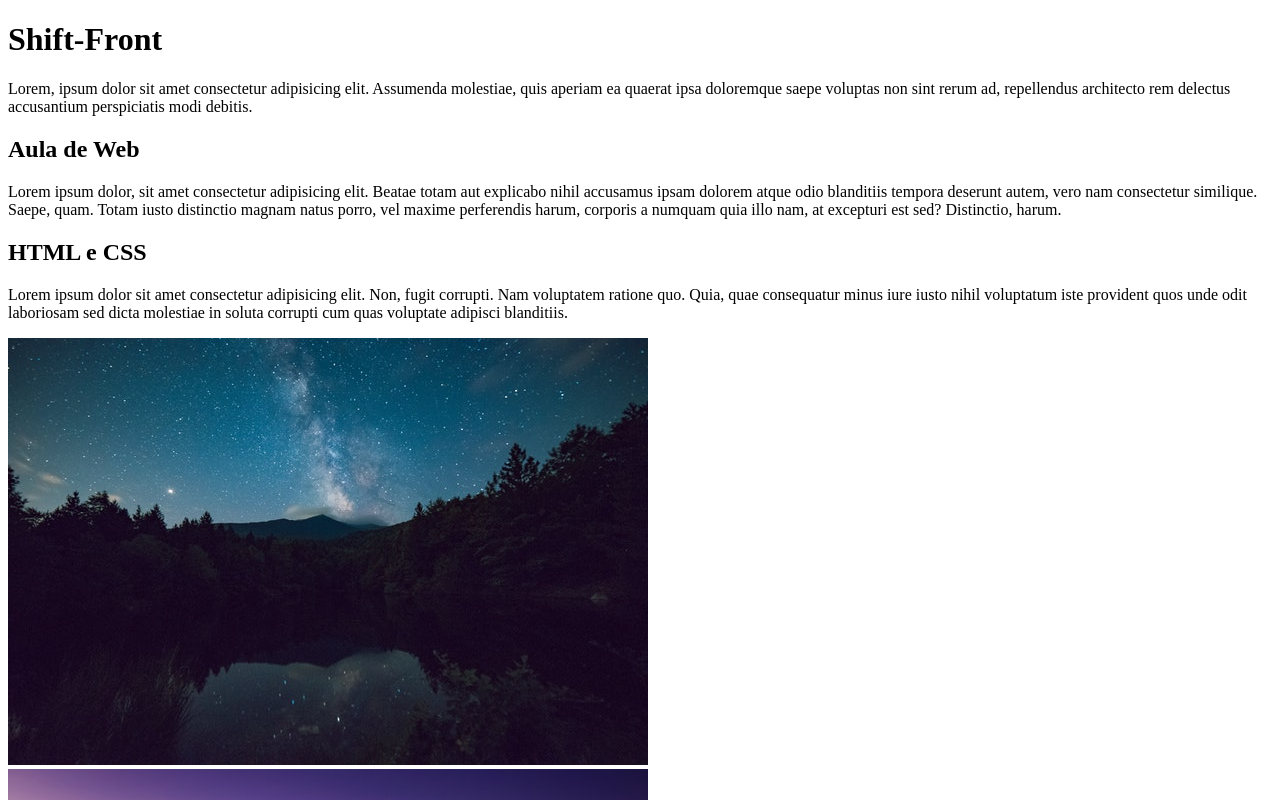
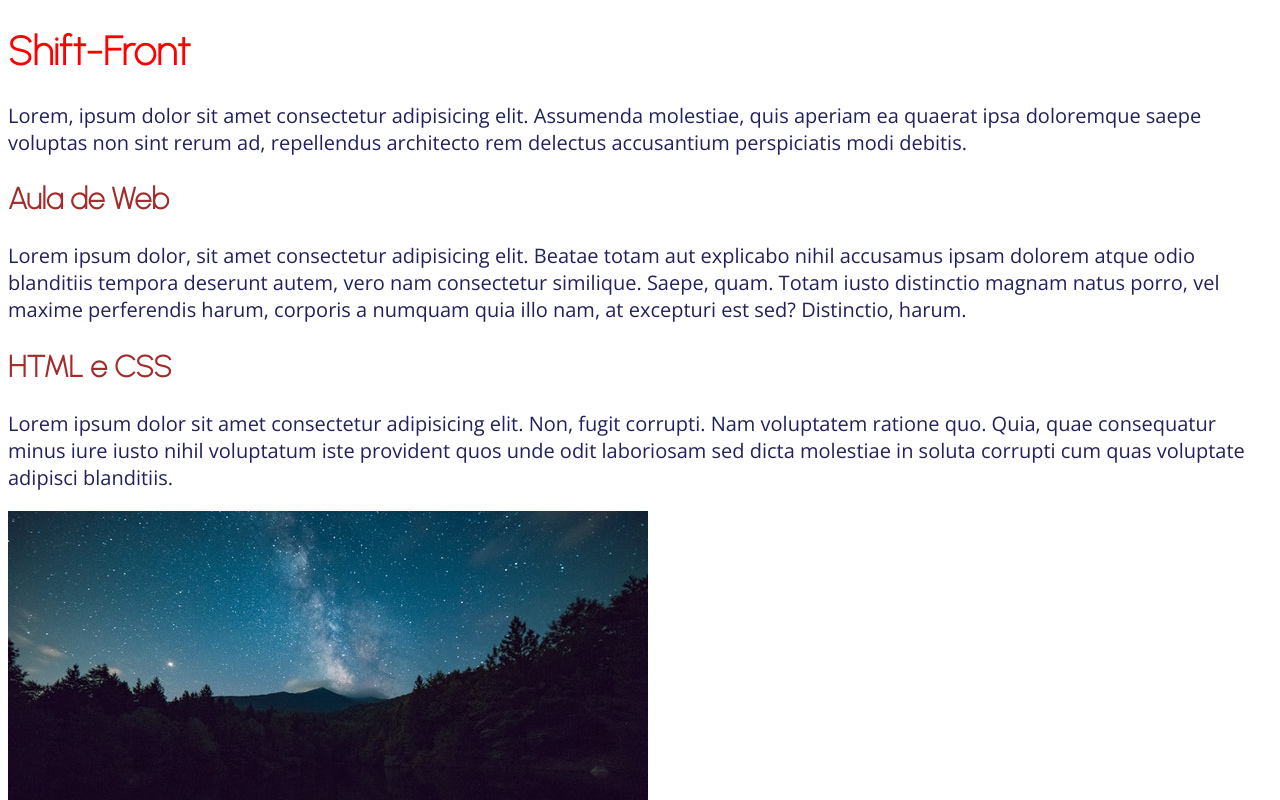
Before and after one commit to adrianmuniz/Front-Aula01, a plain HTML site: page index.html in a window 1280 px wide. Shown: the top 800 px of the page. Drawn offline with nearby package versions, Linux system fonts and the light colour scheme.

Commit message:
Implementando regras e estilos do CSS

```diff
--- a/css/style.css
+++ b/css/style.css
@@ -0,0 +1,18 @@
+@import url('https://fonts.googleapis.com/css2?family=Open+Sans:wght@300&family=Urbanist:wght@100&display=swap');
+
+h1 {
+    color:rgb(255, 0, 0);
+    font-size: 40px;
+    font-family: 'Urbanist', sans-serif;}
+
+p {
+    color: rgb(34, 33, 92);
+    font-size: 20px;
+    font-family: 'Open Sans', sans-serif;
+}
+
+h2 {
+    color:brown;
+    font-size: 30px;
+    font-family: 'Urbanist', sans-serif;
+}
--- a/index.html
+++ b/index.html
@@ -24,8 +24,8 @@
         Lorem ipsum dolor sit amet consectetur adipisicing elit. Non, fugit corrupti. Nam voluptatem ratione quo. Quia, quae consequatur minus iure iusto nihil voluptatum iste provident quos unde odit laboriosam sed dicta molestiae in soluta corrupti cum quas voluptate adipisci blanditiis.
     </p>
 
-    <img src="./images/pexels-hristo-fidanov-1252869.jpg" alt="">
-    <img src="./images/pexels-pixabay-258109.jpg" alt="">
-    <img src="./images/pexels-rakicevic-nenad-1262304.jpg" alt="">
+    <img src="./images/pexels-hristo-fidanov-1252869.jpg" alt="Imagem do céu">
+    <img src="./images/pexels-pixabay-258109.jpg" alt="Paisagem com árvore">
+    <img src="./images/pexels-rakicevic-nenad-1262304.jpg" alt="Lançando avião de papel">
 </body>
 </html>
```
